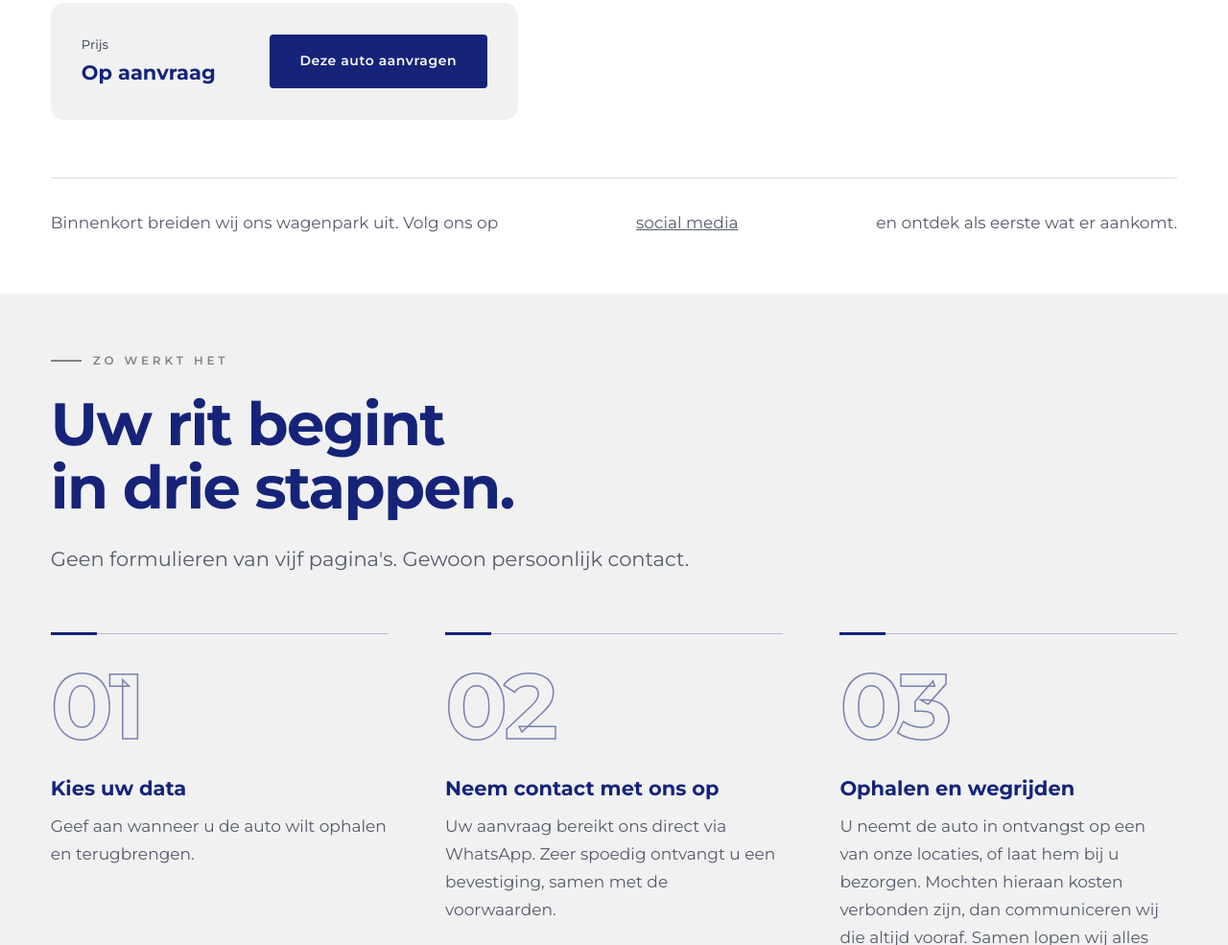
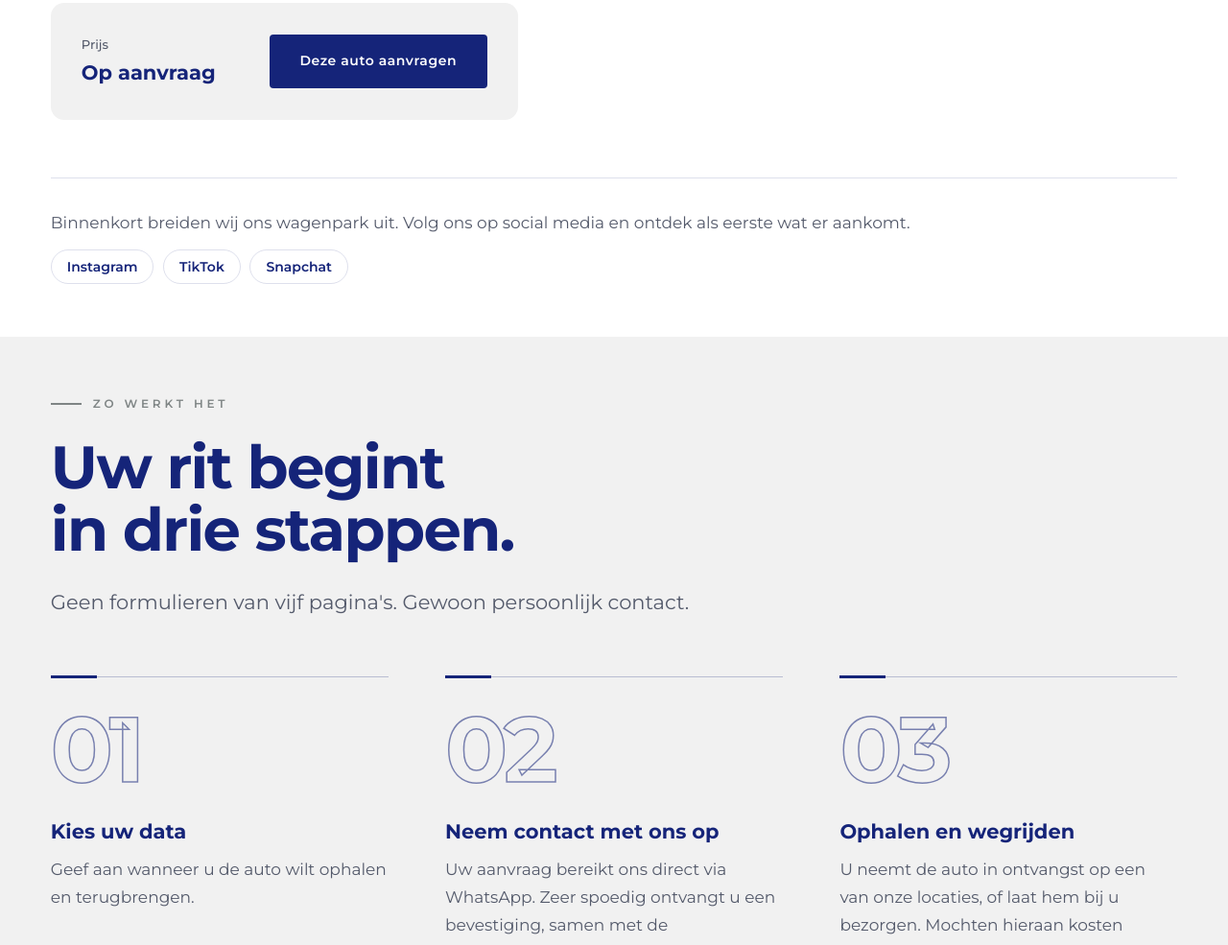
Before and after one commit to Jkachoura/nordmann-website, a plain HTML site: page index.html in a window 1280 px wide. Shown: the part 5150-6135 px from the top of the page at 96% size. Drawn offline with Linux system fonts and the light colour scheme.

Commit message:
content(fleet): link social media line to Instagram, TikTok and Snapchat
Co-Authored-By: Claude Opus 5.5 <noreply@anthropic.com>

```diff
--- a/index.html
+++ b/index.html
@@ -247,7 +247,14 @@
           </div>
         </article>
 
-        <p class="fleet__more">Binnenkort breiden wij ons wagenpark uit. Volg ons op <a href="https://www.instagram.com/nordmannautomotive/" rel="noopener" target="_blank">social media</a> en ontdek als eerste wat er aankomt.</p>
+        <div class="fleet__more">
+          <p>Binnenkort breiden wij ons wagenpark uit. Volg ons op social media en ontdek als eerste wat er aankomt.</p>
+          <ul class="fleet__social" aria-label="Nordmann Automotive op social media">
+            <li><a href="https://www.instagram.com/nordmannautomotive/" rel="noopener" target="_blank">Instagram</a></li>
+            <li><a href="https://www.tiktok.com/@nordmannautomotive" rel="noopener" target="_blank">TikTok</a></li>
+            <li><a href="https://www.snapchat.com/add/nordmann.auto" rel="noopener" target="_blank">Snapchat</a></li>
+          </ul>
+        </div>
       </div>
     </section>
 
```
Also changed, not shown: CHANGELOG.md.
